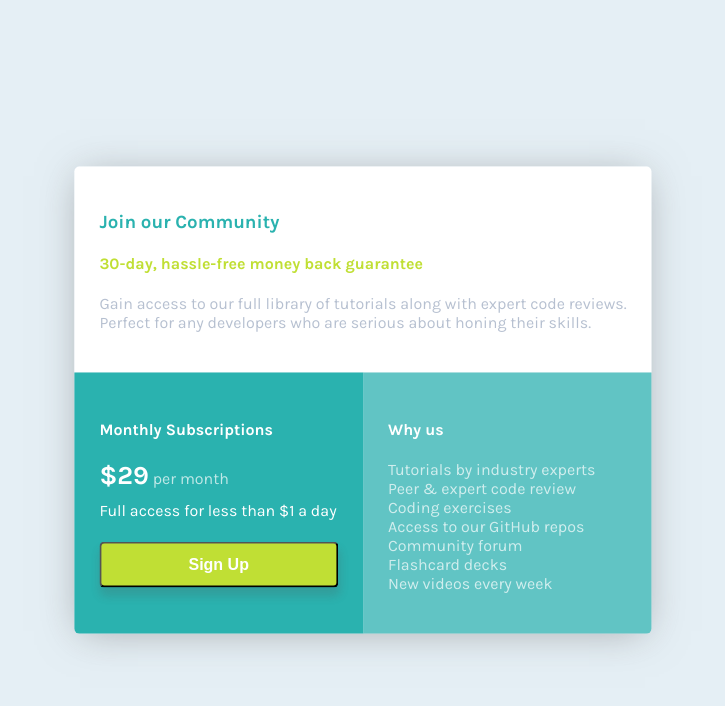
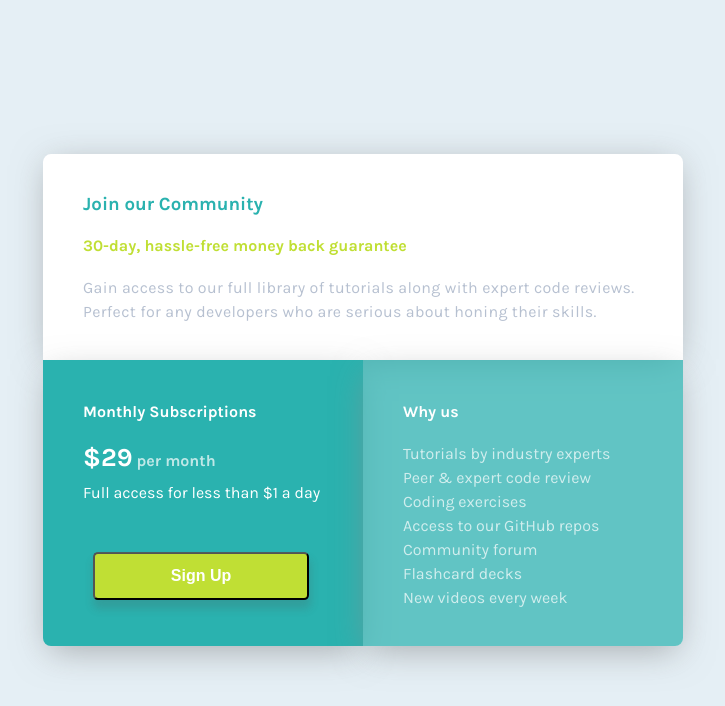
Before and after one commit to elenastagg/design-practice-single-price-grid, a website: page index.html in a window 1280 px wide. Shown: the whole page, without its empty margins (277-1002 px from the left). Drawn offline with Linux system fonts and the light colour scheme.

Commit message:
Mobile first design - adjusted margins and styling for larger screens Added hover detail to sign-up button - font and background get darker Refactored CSS, added more classes to HTML to give more  classes single responsibility

```diff
--- a/index.html
+++ b/index.html
@@ -14,29 +14,28 @@
     <div class="component-container">
       <section class="header-box box-padding">
         <article>
-          <h3 class="header-box-title">Join our Community</h3>
-          <h4 class="header-box-subtitle">
+          <h3 class="cyan-font">Join our Community</h3>
+          <h4 class="green-font">
             30-day, hassle-free money back guarantee
           </h4>
-          <p class="header-box-text light-text">
+          <p class="grey-blue-font transparent-font normal-font-size">
             Gain access to our full library of tutorials along with expert code
-            reviews.<br />
-            Perfect for any developers who are serious about honing their
-            skills.
+            reviews. <span class="line-break">Perfect for any developers who are serious about honing their
+            skills.</span>
           </p>
         </article>
       </section>
       <section class="two-box-grid white-font">
         <section class="small-box-1 box-padding">
-          <h4 class="subtitle-font">Monthly Subscriptions</h4>
-          <div class="pricing">$29<span class="light-text"> per month</span></div>
+          <h4 class="opaque-font">Monthly Subscriptions</h4>
+          <div class="pricing bold-text opaque-font">$29<span class="transparent-font normal-font-size"> per month</span></div>
           <div>Full access for less than $1 a day
-          <button type="button" class="sign-up-button white-font">Sign Up</button></div>
+          <button type="button" class="sign-up-button white-font bold-text normal-font-size">Sign Up</button></div>
         </section>
 
         <section class="small-box-2 box-padding">
-          <h4 class="subtitle-font">Why us</h1>
-          <ul class="light-text">
+          <h4 class="opaque-font">Why us</h1>
+          <ul class="transparent-font normal-font-size">
             <li>Tutorials by industry experts</li>
             <li>Peer & expert code review </li>
             <li>Coding exercises</li>
--- a/styles/index.scss
+++ b/styles/index.scss
@@ -1,115 +1,159 @@
-$cyan: hsl(179, 62%, 43%);
-$cyan-lighter: hsl(179, 62%, 43%, 70%);
-$light-grey: hsl(204, 43%, 93%);
-$white: hsl(0, 200%, 100%);
-$bright-green: hsl(71, 73%, 54%);
-$grayishblue: hsl(218, 22%, 67%);
-$border-radius: 5px;
-
 @import url(https://fonts.googleapis.com/css2?family=Karla:wght@400;700&display=swap);
 
-body {
-  background-color: $light-grey;
-  font-family: "Karla", sans-serif;
-}
+/*COLOURS*/
+$CYAN: hsl(179, 62%, 43%);
+$CYAN-LIGHTER: hsl(179, 62%, 43%, 70%);
+$LIGHT-GREY: hsl(204, 43%, 93%);
+$WHITE: hsl(0, 200%, 100%);
+$BRIGHT-GREEN: hsl(71, 73%, 54%);
+$DARK-GREEN: hsl(71, 83%, 40%);
+$GREY-BLUE: hsl(218, 22%, 67%);
+$BORDER-RADIUS: 8px;
 
 /*GRID LAYOUT*/
-
 .component-container {
-  border-radius: $border-radius;
-  margin: 5%;
-  margin-top: 20px;
-  margin-bottom: 20px;
-  justify-content: center;
-  box-shadow: 0px 3px 38px -6px rgba(140, 142, 143, 0.71);
+  margin: auto;
+  width: 95%;
+  background: $LIGHT-GREY;
 }
 .header-box {
-  border-top-left-radius: $border-radius;
-  border-top-right-radius: $border-radius;
-  background-color: $white;
+  box-shadow: 0px 5px 35px -6px rgba(140, 142, 143, 0.71);
+  border-top-left-radius: $BORDER-RADIUS;
+  border-top-right-radius: $BORDER-RADIUS;
+  background-color: $WHITE;
 }
 .two-box-grid {
   display: grid;
   grid-template-columns: repeat(auto-fit, minmax(240px, 1fr));
 }
+
+/*BOX STYLING*/
+body {
+  background-color: $LIGHT-GREY;
+  font-family: "Karla", sans-serif;
+}
 .box-padding {
-  padding: 25px;
+  padding: 10px 25px 10px 25px;
 }
-
 .small-box-1 {
-  // display: grid;
-  // grid-template-rows: repeat(1fr);
-  background-color: $cyan;
+  background-color: $CYAN;
+  box-shadow: 0px 10px 35px -6px rgba(140, 142, 143, 0.71);
 }
 .small-box-2 {
-  border-bottom-right-radius: $border-radius;
-  border-bottom-left-radius: $border-radius;
-  background-color: $cyan-lighter;
-}
-.sign-up-button {
-  font-weight: bold;
-  font-size: 16px;
-  width: 100%;
-  margin-top: 22px;
-  padding: 12px;
-  border-radius: 5px;
-  box-shadow: 1px 8px 8px 1px rgba(79, 82, 82, 0.2);
-  background-color: $bright-green;
-}
-
-/*FONT STYLES*/
-.white-font {
-  color: $white;
-}
-
-.header-box-title {
-  font-weight: bold;
-  color: $cyan;
-}
-.header-box-subtitle {
-  font-weight: bold;
-  color: $bright-green;
-}
-.header-box-text {
-  color: $grayishblue;
-}
-.pricing {
-  opacity: 1;
-  font-size: 26px;
-  font-weight: bold;
-  padding-bottom: 10px;
-}
-.subtitle-font {
-  font-weight: bold;
-  opacity: 1;
-}
-p {
-  font-weight: 100;
-  font-size: 16px;
+  border-bottom-right-radius: $BORDER-RADIUS;
+  border-bottom-left-radius: $BORDER-RADIUS;
+  background-color: $CYAN-LIGHTER;
+  box-shadow: 0px 10px 35px -6px rgba(140, 142, 143, 0.71);
 }
 ul {
   list-style-type: none;
   padding: 0;
 }
-.light-text {
-  opacity: 0.7;
-  font-size: 16px;
-  font-weight: 100;
+.sign-up-button {
+  width: 100%;
+  margin-top: 22px;
+  margin-bottom: 15px;
+  padding: 12px;
+  border-radius: 5px;
+  box-shadow: 1px 8px 8px 1px rgba(79, 82, 82, 0.2);
+  background-color: $BRIGHT-GREEN;
 }
 
-@media (min-width: 320px) {
+/*FONT STYLES*/
+.white-font {
+  color: $WHITE;
+}
+.cyan-font {
+  color: $CYAN;
+}
+.green-font {
+  color: $BRIGHT-GREEN;
+}
+.grey-blue-font {
+  color: $GREY-BLUE;
+}
+.pricing {
+  font-size: 26px;
+  padding-bottom: 10px;
+}
+.normal-font-size {
+  font-size: 14px;
+  line-height: 1.5em;
+}
+.opaque-font {
+  opacity: 1;
+}
+.transparent-font {
+  opacity: 0.7;
+}
+.bold-text {
+  font-weight: bold;
+}
+
+/*FOR NON-MOBILE SCREENS*/
+@media (min-width: 415px) {
   .small-box-1 {
-    border-bottom-left-radius: $border-radius;
+    border-bottom-left-radius: $BORDER-RADIUS;
   }
   .small-box-2 {
-    border-bottom-right-radius: $border-radius;
+    border-bottom-right-radius: $BORDER-RADIUS;
     border-bottom-left-radius: 0;
   }
   .component-container {
     margin: 0;
     position: absolute;
+    top: 25%;
+    left: 25%;
+    transform: translate(-25%, -25%);
+  }
+
+  .box-padding {
+    padding: 20px 45px 20px 45px;
+  }
+}
+
+/*FOR BIGGER SCREENS*/
+@media (min-width: 768px) {
+  .component-container {
+    margin: auto;
+    position: absolute;
+    width: 50%;
     top: 50%;
     left: 50%;
     transform: translate(-50%, -50%);
   }
+  .small-box-1 {
+    border-bottom-left-radius: $BORDER-RADIUS;
+  }
+  .small-box-2 {
+    border-bottom-right-radius: $BORDER-RADIUS;
+    border-bottom-left-radius: 0;
+  }
+  .box-padding {
+    padding: 20px 40px 20px 40px;
+  }
+  .sign-up-button {
+    width: 90%;
+    margin-left: 10px;
+    margin-top: 30px;
+  }
+  .line-break {
+    display: table;
+  }
+  button:hover {
+    background: $DARK-GREEN;
+    color: $LIGHT-GREY;
+  }
+  .normal-font-size {
+    font-size: 16px;
+    line-height: 1.5em;
+  }
+  p {
+    letter-spacing: 0.02em;
+  }
+  .sign-up-button {
+    margin-top: 50px;
+    margin-bottom: 10px;
+    padding: 10px;
+  }
 }
```
Also changed, not shown: public/index.css, 1 other file.
